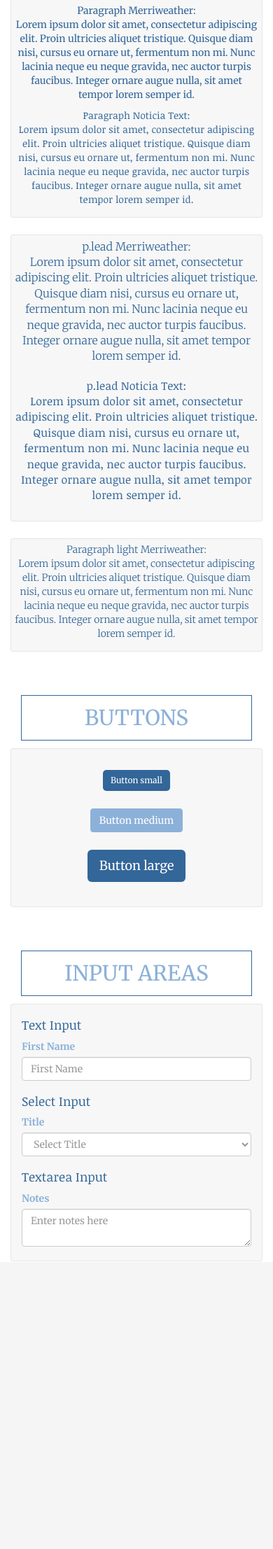
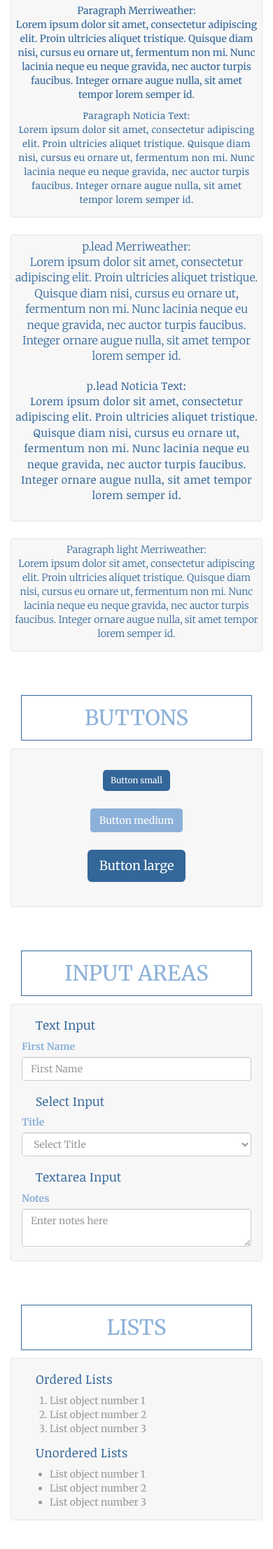
Before and after one commit to monabazzaz/contactmanager, a PHP site: page /style.html in a window 390 px wide. Shown: the part 2814-5027 px from the top of the page at 70% size. Before the commit the page ends 4616 px from the top, so only its background shows below. Run offline with PHP 8.4, Linux system fonts and the light colour scheme; some web fonts are replaced.

Commit message:
style guide and final responsive edits are complete

```diff
--- a/css/styleguide.css
+++ b/css/styleguide.css
@@ -269,7 +269,21 @@
 h4 {
   font-family: 'Noticia Text', serif;
   color: #336699;
-  padding-left: 10px;
+  padding-left: 30px;
   padding-right: 10px;
   padding-top: 5px;
 }
+
+ol {
+  font-family: 'Merriweather', serif;
+  color: #999999;
+  padding-left: 50px;
+  padding-right: 10px;
+}
+
+ul {
+  font-family: 'Merriweather', serif;
+  color: #999999;
+  padding-left: 50px;
+  padding-right: 10px;
+}
--- a/css/styles.css
+++ b/css/styles.css
@@ -69,6 +69,11 @@ textarea {
   color: #999999;
 }
 
+form {
+  padding-left: 10px;
+  padding-right: 10px;
+}
+
 #contact_title {
   font-family: 'Merriweather', serif;
   color: #999999;
@@ -90,6 +95,7 @@ textarea {
   background-color: #8cb1d9;
   border-color: #8cb1d9;
   color: white;
+  margin-right: 10px;
 }
 
 footer {
--- a/style.html
+++ b/style.html
@@ -235,8 +235,32 @@
       </div>
       <div class="col-md-1"></div>
     </div>
-
-
+    <br>
+    <br>
+    <div class="row">
+      <div class="col-md-1"></div>
+      <div class="col-md-3">
+        <h2 class="fonts">LISTS</h2>
+      </div>
+      <div class="col-md-1"></div>
+      <div class="col-md-6 xamps">
+        <h4>Ordered Lists</h4>
+        <ol>
+          <li>List object number 1</li>
+          <li>List object number 2</li>
+          <li>List object number 3</li>
+        </ol>
+        <h4>Unordered Lists</h4>
+        <ul>
+          <li>List object number 1</li>
+          <li>List object number 2</li>
+          <li>List object number 3</li>
+        </ul>
+      </div>
+      <div class="col-md-1"></div>
+    </div>
+    <br>
+    <br>
   </div>
 </div>
 
```
